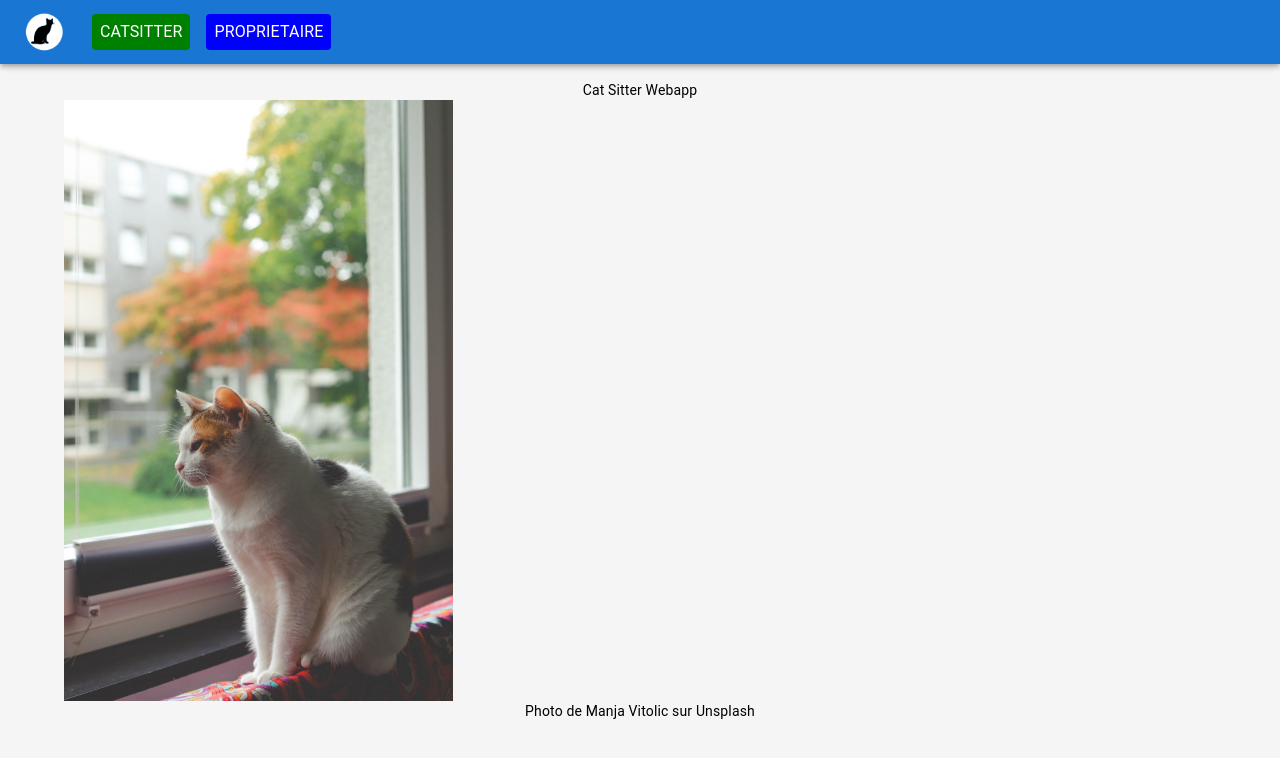
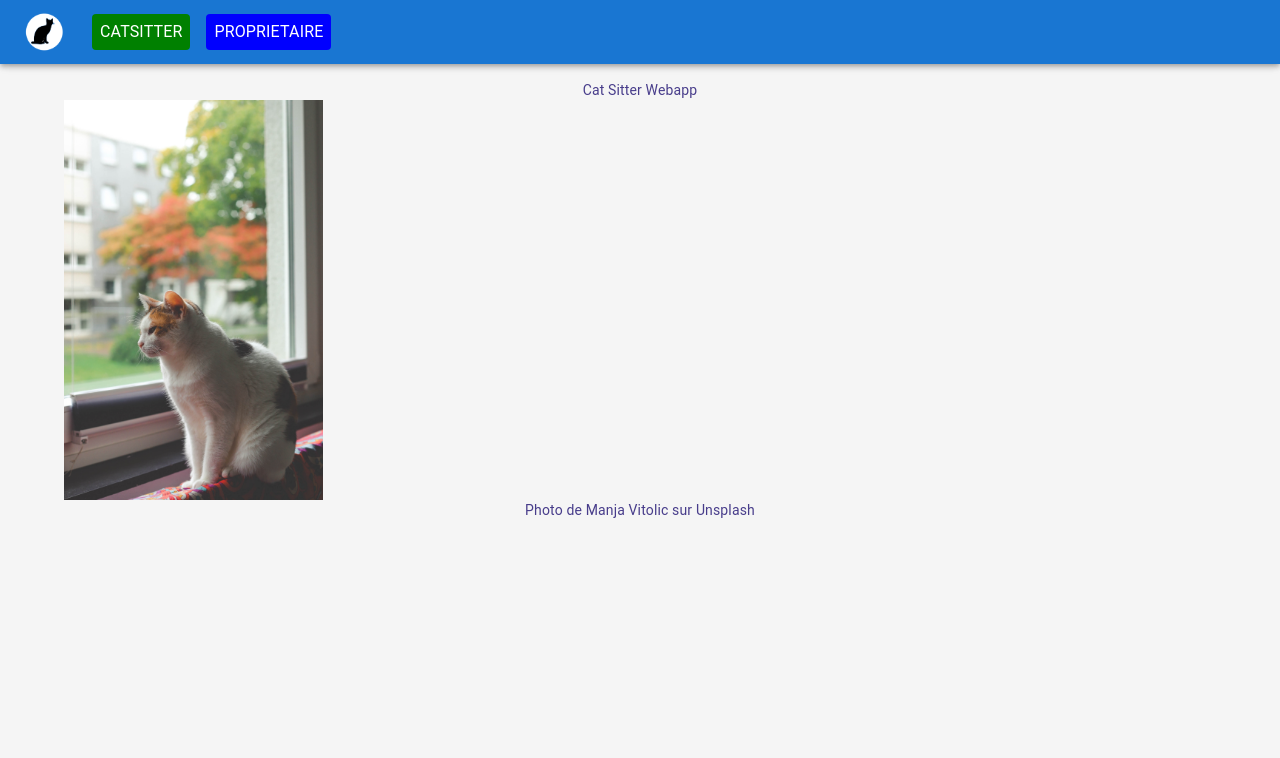
Before and after one commit to esHome33/catsit, a Next.js app: page / in a window 1280 px wide. Shown: the top 758 px of the page. Built offline with nearby package versions, Linux system fonts and the light colour scheme.

Commit message:
main page color & image size

```diff
--- a/app/layout.tsx
+++ b/app/layout.tsx
@@ -37,7 +37,7 @@ export default function RootLayout({
 
   return (
     <html lang="fr">
-      <body className={inter.className} style={{backgroundColor:'whitesmoke'}}>
+      <body className={inter.className} style={{backgroundColor:'whitesmoke', color:'darkslateblue'}}>
         <main>
           <MyToolbar />
           <div className='mt-20 flex'>
--- a/app/page.tsx
+++ b/app/page.tsx
@@ -14,7 +14,7 @@ export default function Home() {
   return (
     <Container className="text-center flex flex-col items-center">
       <Typography variant="body2">Cat Sitter Webapp</Typography>
-      <Image alt="Mon beau Chat Catsitter" src="/intro.png" width={"389"} height={"600"} priority={true} />
+      <Image alt="Mon beau Chat Catsitter" src="/intro.png" width={"259"} height={"400"} priority={true} />
       <Typography variant="body2" className="justify-items-center">
         Photo de <Link href="https://unsplash.com/fr/@madhatterzone?utm_source=unsplash&utm_medium=referral&utm_content=creditCopyText">
           Manja Vitolic</Link> sur <Link href="https://unsplash.com/fr/photos/04_qbR719GU?utm_source=unsplash&utm_medium=referral&utm_content=creditCopyText">
```
